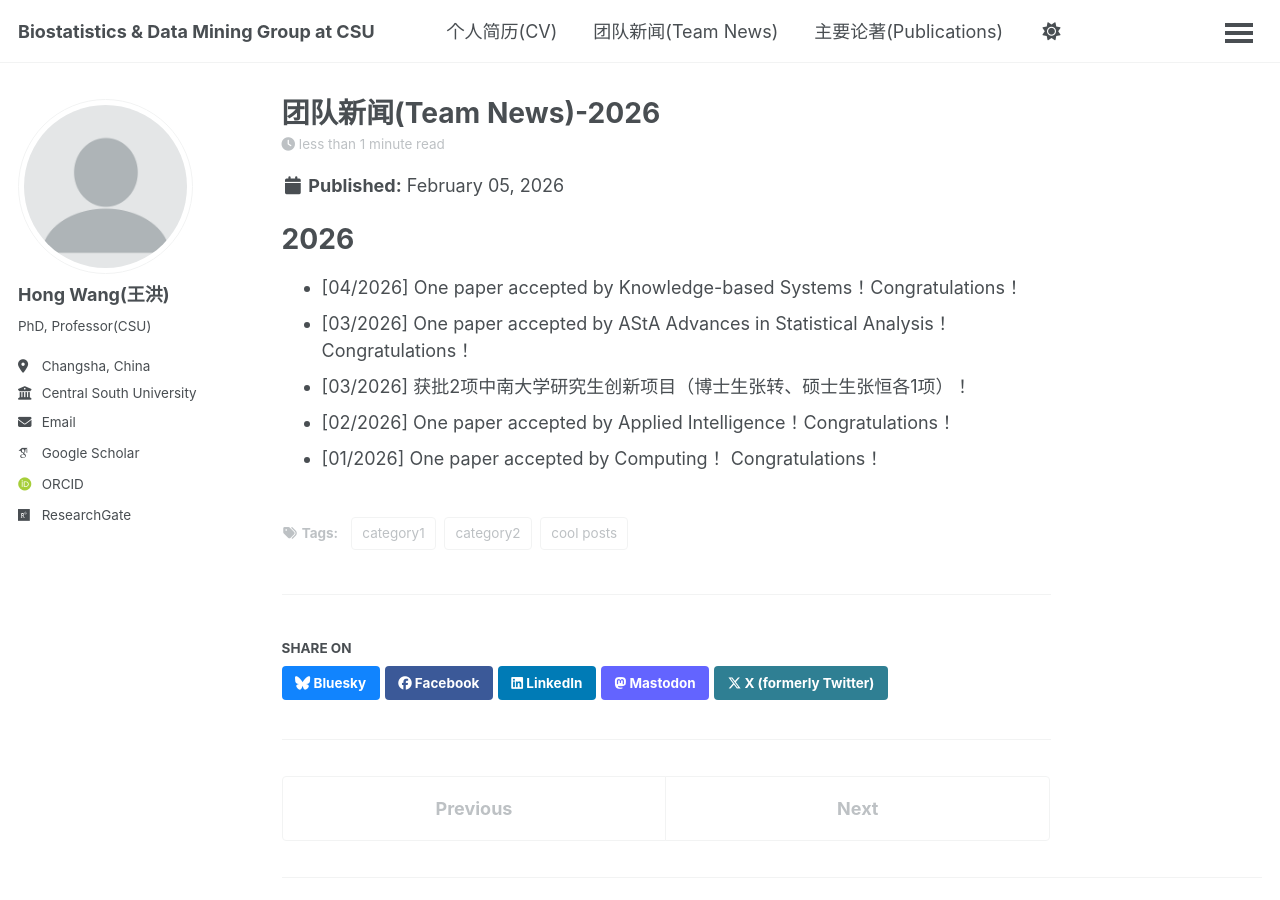
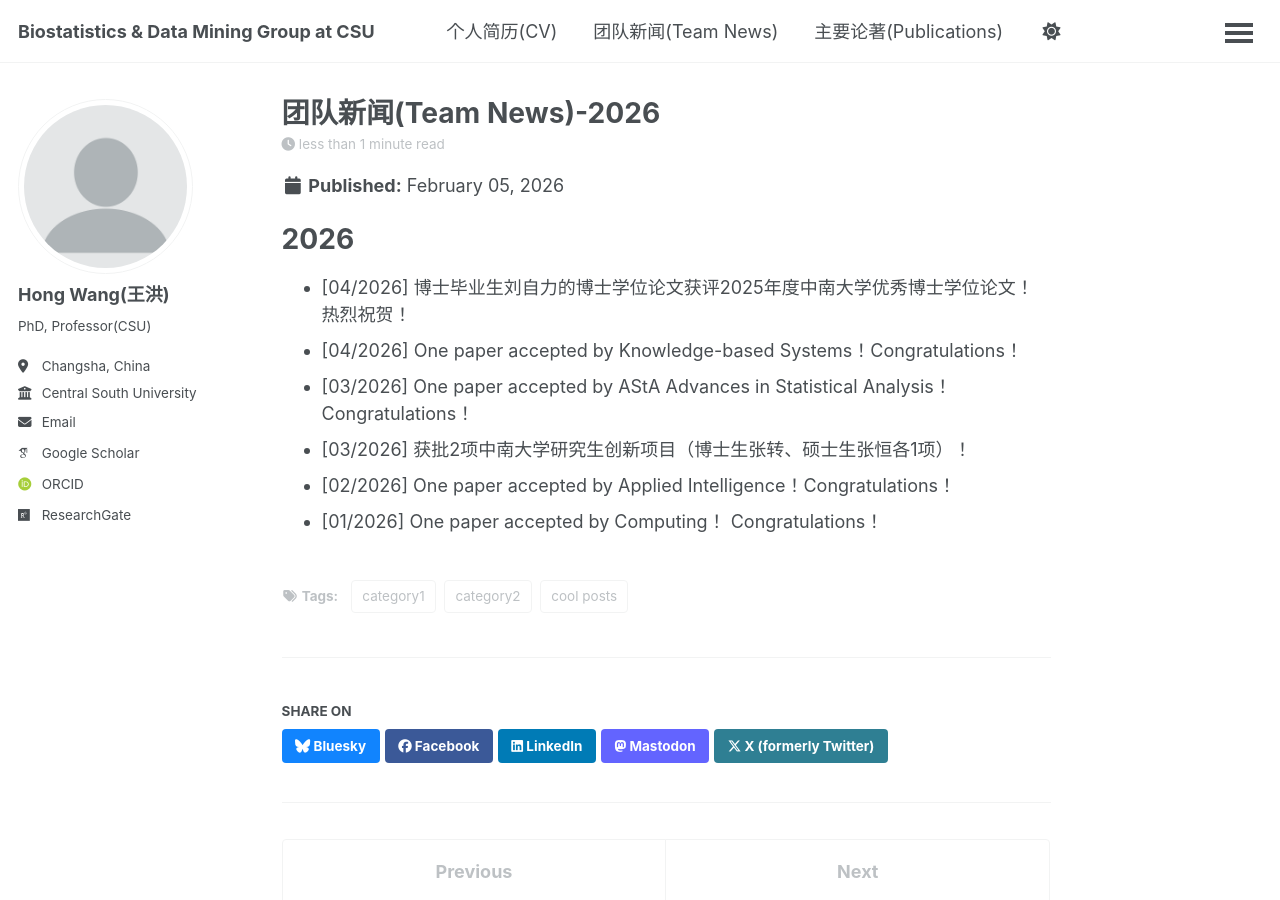
Before and after one commit to whcsu/whcsu.github.io, a Jekyll site: the page built from _posts/2026-01-31-blog-post-1.md, in a window 1280 px wide and 900 px high. Built offline with Jekyll 4.4.1, drawn with Linux system fonts in a browser that asks for light colours; some web fonts are replaced; a script bundle is joined from its source files by our own code; library files that are not in the unit come from our copies.

Commit message:
Update 2026-01-31-blog-post-1.md

```diff
--- a/_posts/2026-01-31-blog-post-1.md
+++ b/_posts/2026-01-31-blog-post-1.md
@@ -10,6 +10,7 @@ tags:
 
 2026
 ======
+- [04/2026] 博士毕业生刘自力的博士学位论文获评2025年度中南大学优秀博士学位论文！热烈祝贺！
 - [04/2026] One paper accepted by Knowledge-based Systems！Congratulations！
 - [03/2026] One paper accepted by AStA Advances in Statistical Analysis！Congratulations！
 - [03/2026] 获批2项中南大学研究生创新项目（博士生张转、硕士生张恒各1项）！
```
